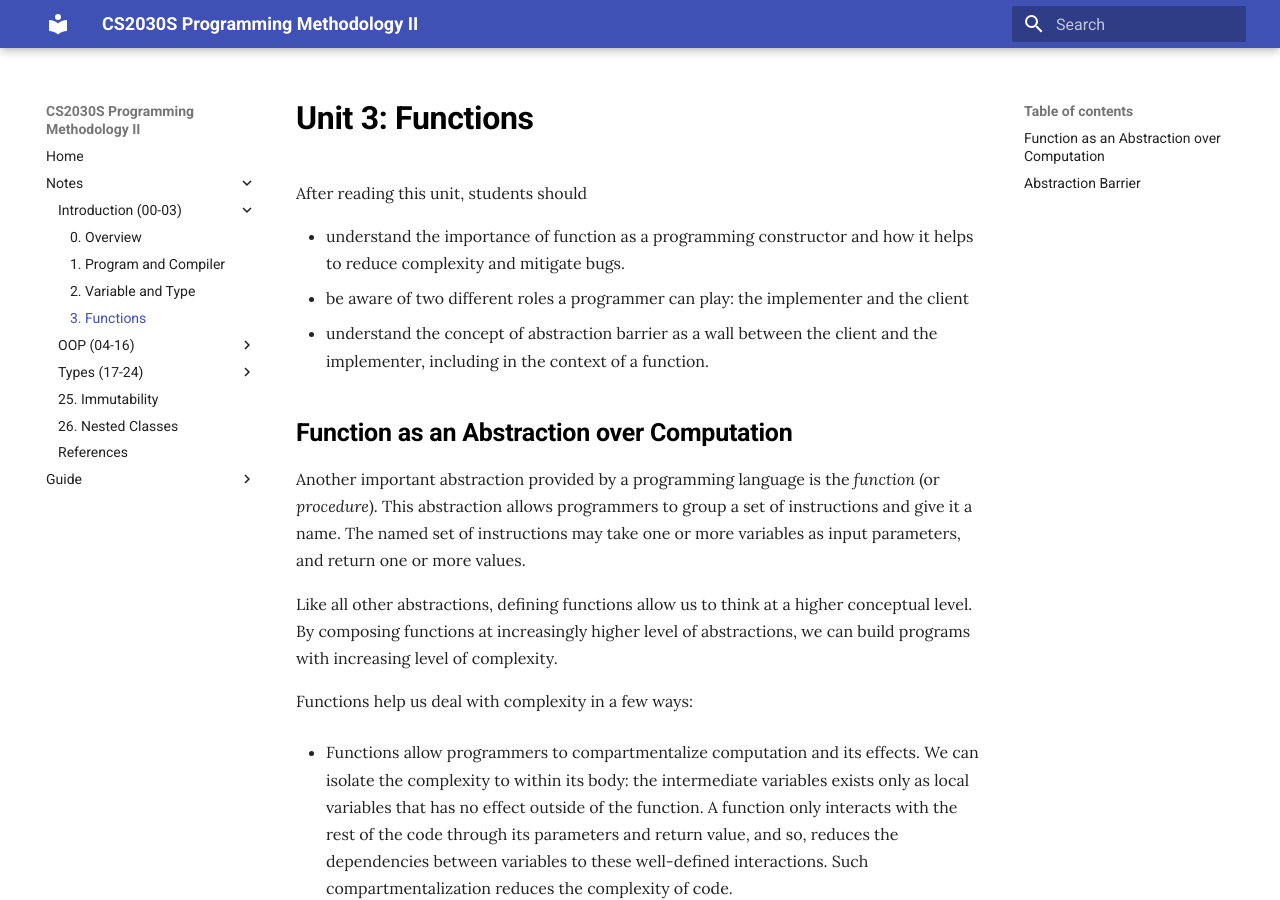
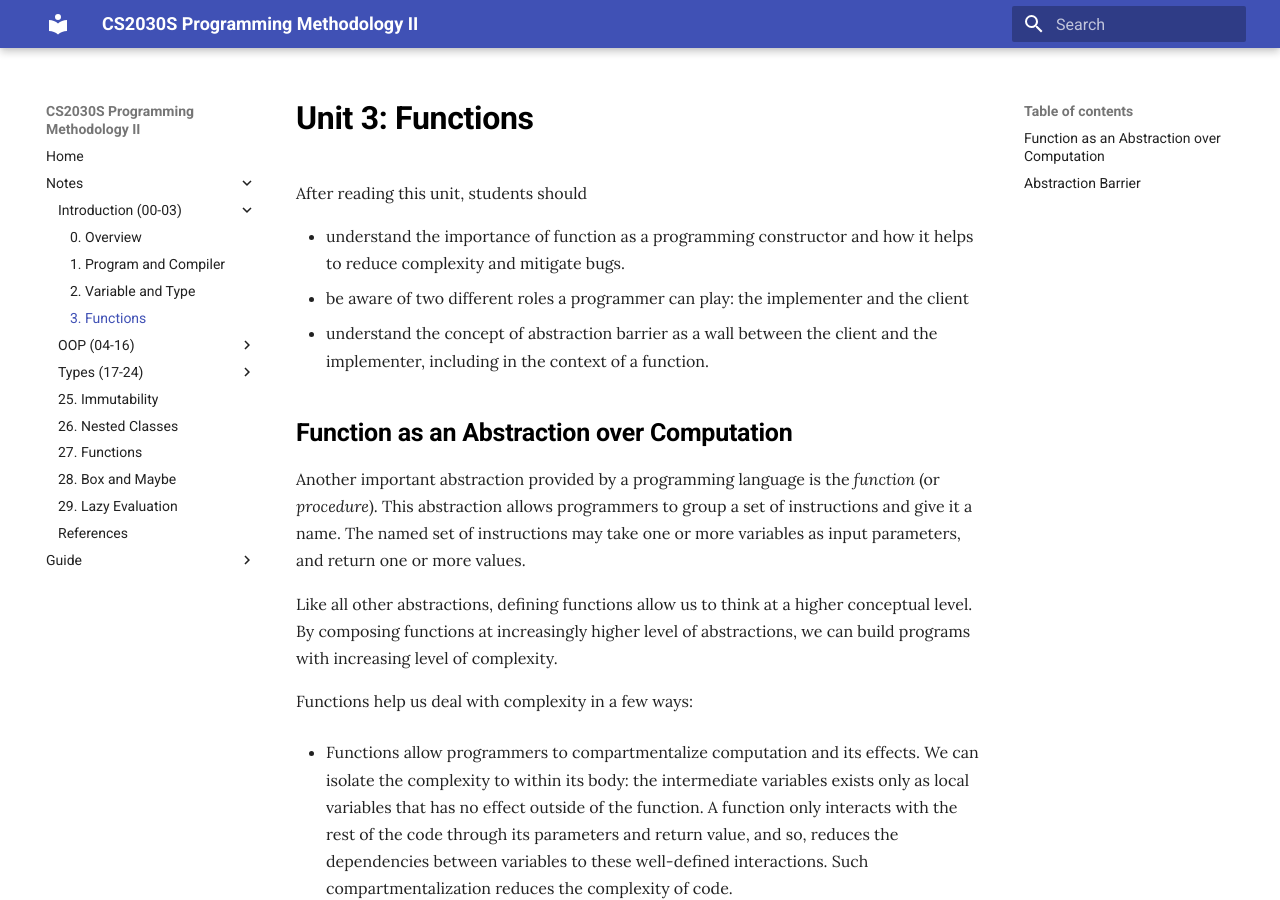
Before and after one commit to nus-cs2030s/2021-s2, an MkDocs documentation site: the page built from docs/03-function.md, in a window 1280 px wide and 900 px high. Built offline with MkDocs 1.6.1 and Material for MkDocs 9.7.7, drawn with Linux system fonts in a browser that asks for light colours.

Commit message:
Add links to Unit 27 0 29

```diff
--- a/mkdocs.yml
+++ b/mkdocs.yml
@@ -31,6 +31,9 @@ nav:
       - 24. Type Inference: '24-inference.md'
     - 25. Immutability: '25-immutability.md'
     - 26. Nested Classes: '26-nested-classes.md'
+    - 27. Functions: '27-functions.md'
+    - 28. Box and Maybe: '28-box-maybe.md'
+    - 29. Lazy Evaluation: '29-lazy.md'
     - References: 'references.md'
   - Guide:
     - Programming Environments: 'environments.md'
```
